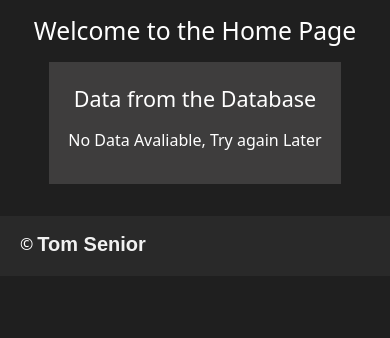
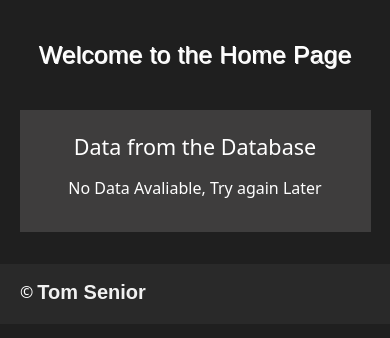
Before and after one commit to tomsenior20/Web_Application_TomSenior, a Flask app: template templates/home.html in a window 390 px wide. Shown: the part 60-398 px from the top of the page. Run offline with Flask 3, Linux system fonts and the light colour scheme; the template is opened without the code that fills it, so the values that code supplies are empty.

Commit message:
mobile changes for all pages

```diff
--- a/auth.py
+++ b/auth.py
@@ -33,7 +33,7 @@ def check_register(full_name,password,admin_privilege):
     else:
         # Goes to Method.PY to fetch the data and check if exsists if not store.
         returned_register_message = check_and_register_user(full_name,password,admin_privilege)
-        # Check the Message returned and assign a msg
+        # Check the Message returned and assign a msg to it
         if returned_register_message == "Success, User has been registered":
             msg = "Success, User has been registered"
         elif returned_register_message == "User already exists in the database.":
--- a/static/home.css
+++ b/static/home.css
@@ -1,3 +1,9 @@
+.welcomeHeaderText{
+    font-family: Arial, Helvetica, sans-serif;
+    letter-spacing: 0.007em;
+    text-shadow: 1px 1px #f1f1f1;
+}
+
 .dataReturned{
     background: rgba(72, 71, 71, 0.75);
 }
@@ -16,3 +22,12 @@
     padding:1rem;
     border: 1px solid #f1f1f1;
 }
+
+@media screen and (max-width: 800px) {
+    .dataReturned{
+        width: 90% !important;
+    }
+    .buttonContainer,.buttonMainContainer{
+        width:100% !important;
+    }
+}
--- a/templates/home.html
+++ b/templates/home.html
@@ -45,8 +45,8 @@
     {% endif %}
     {% endwith %}
     <Section class="dataSection d-flex flex-column">
-        <div>
-            <h1 class="fs-2 text-center my-3">Welcome to the Home Page</h1>
+        <div class="my-3 p-2">
+            <h1 class="fs-2 text-center my-3 welcomeHeaderText">Welcome to the Home Page</h1>
         </div>
         <div class="dataReturned w-75 m-auto p-3">
             <h2 class="fs-4 text-center m-2">Data from the Database</h2>
@@ -73,11 +73,11 @@
             {% endif %}
         </div>
         <!-- Section for buttons to show / delete update data -->
-        <div class="d-flex flex-row p-3 align-items-center justify-content-evenly m-auto w-75">
+        <div class="buttonMainContainer d-flex flex-column flex-md-row flex-lg-row flex-xl-row p-3 align-items-center justify-content-evenly m-auto w-75">
             {% for user in returned_user%}
             {% if user and user.admin_privilege == 'yes' %}
             <!-- Button for Updating Data in the Database -->
-            <div class=" d-flex flex-row w-50">
+            <div class=" d-flex flex-row w-100 w-md-50 w-lg-50 w-xl-50 buttonContainer">
                 <form action="update_row" method="POST" class="d-flex flex-column m-3 w-100">
                 <input type="text" class="form-control mt-2" Placeholder="Enter Current Location" name="currentLocation" id="currentLocation"></input>
                 <input type="text" class="form-control mt-2" Placeholder="Enter New Location" name="newLocation" id="newLocation"></input>
@@ -87,14 +87,14 @@
                 </form>
             </div>
             <!-- Button for Deleting Data from the Database -->
-            <div class=" d-flex flex-row w-50">
+            <div class=" d-flex flex-row w-100 w-md-50 w-lg-50 w-xl-50  buttonContainer">
                 <form action="/delete_row_attempt" method="POST" class="d-flex flex-column m-3 w-100">
                 <input type="text" class="form-control mt-2"  Placeholder="Type Location name to delete row" name='nameDelete' id="nameDelete"></input>
                 <button class="btn btn-light my-2">Delete Row</button>
                 </form>
             </div>
             <!-- Button for Creating Data into the Database -->
-            <div class=" d-flex flex-row w-50">
+            <div class=" d-flex flex-row w-100 w-md-50 w-lg-50 w-xl-50  buttonContainer">
                 <form action="/insert_row_attempt" method="POST" class="d-flex flex-column m-3 w-100">
                 <input type="text" class="form-control mt-2" Placeholder="Enter Location name (New Location required)" name='nameInsert' id="nameInsert"></input>
                 <input type="text" class="form-control mt-2" Placeholder="Enter Comment" name='commentInsert' id="commentInsert"></input>
@@ -103,7 +103,7 @@
             </div>
             {% else %}
                 <!-- If not admin user you will be only be able to update / create ( Read only covered via Data rendered to page -->
-            <div class=" d-flex flex-row w-50">
+            <div class=" d-flex flex-row w-100 w-md-50 w-lg-50 w-xl-50 buttonContainer">
                 <form action="/insert_row_attempt" method="POST" class="d-flex flex-column m-3 w-100">
                 <input type="text" class="form-control mt-2" Placeholder="Enter Location name (New Location required)" name='nameInsert' id="nameInsert"></input>
                 <input type="text" class="form-control mt-2" Placeholder="Enter Comment" name='commentInsert' id="commentInsert"></input>
@@ -111,7 +111,7 @@
                 </form>
             </div>
             <!-- Button for Updating Data in the Database -->
-            <div class=" d-flex flex-row w-50">
+            <div class=" d-flex flex-row w-100 w-md-50 w-lg-50 w-xl-50 buttonContainer">
                 <form action="update_row" method="POST" class="d-flex flex-column m-3 w-100">
                 <input type="text" class="form-control mt-2" Placeholder="Enter Current Location" name="currentLocation" id="currentLocation"></input>
                 <input type="text" class="form-control mt-2" Placeholder="Enter New Location" name="newLocation" id="newLocation"></input>
```
Also changed, not shown: database.db.
